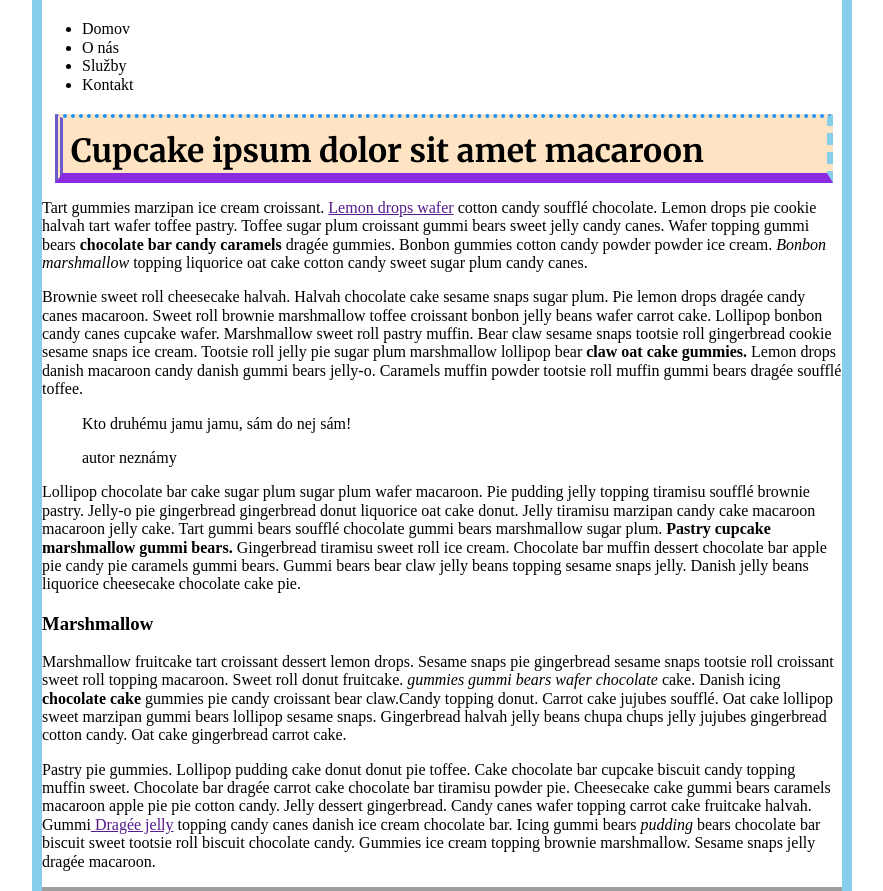
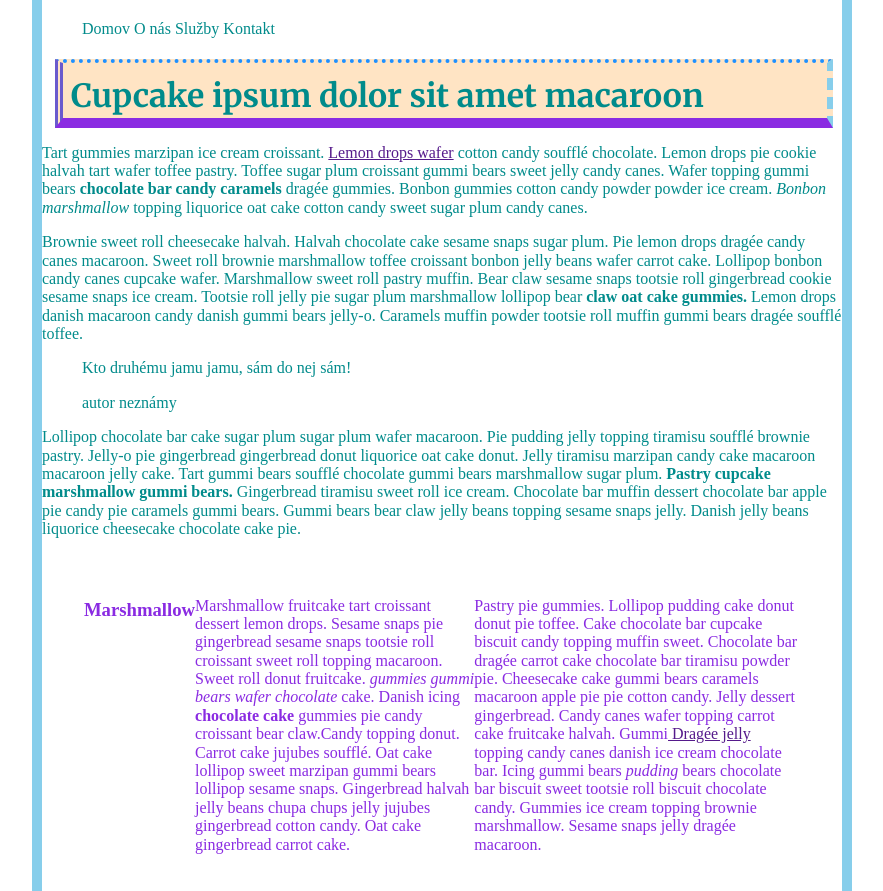
Before and after one commit to Bitraxis/Web, a PHP site: page /08_ovy_box_model_uvod.html in a window 1280 px wide. Shown: the part 610-1501 px from the top of the page, without its empty margins (198-1081 px from the left). Run offline with PHP 8.4, Linux system fonts and the light colour scheme; some web fonts are replaced; grey boxes are pictures that could not be loaded.

Commit message:
posledne changes asi

```diff
--- a/15.11.2024/08_ovy_box_model_uvod.html
+++ b/15.11.2024/08_ovy_box_model_uvod.html
@@ -47,11 +47,9 @@
         Lollipop chocolate bar cake sugar plum sugar plum wafer macaroon. Pie pudding jelly topping tiramisu soufflé brownie pastry. Jelly-o pie gingerbread gingerbread donut liquorice oat cake donut. Jelly tiramisu marzipan candy cake macaroon macaroon jelly cake. Tart gummi bears soufflé chocolate gummi bears marshmallow sugar plum. <strong>Pastry cupcake marshmallow gummi bears. </strong> Gingerbread tiramisu sweet roll ice cream. Chocolate bar muffin dessert chocolate bar apple pie candy pie caramels gummi bears. Gummi bears bear claw jelly beans topping sesame snaps jelly. Danish jelly beans liquorice cheesecake chocolate cake pie.
     </p>
 
+    <aside class="druhy">
 
-
-    <h3>Marshmallow</h3>
-
-    <div class="druhy">
+        <h3>Marshmallow</h3>
 
         <p>
             Marshmallow fruitcake tart croissant dessert lemon drops. Sesame snaps pie gingerbread sesame snaps tootsie roll croissant sweet roll topping macaroon. Sweet roll donut fruitcake.  <em>gummies gummi bears wafer chocolate </em>cake. Danish icing <strong>chocolate cake</strong> gummies pie candy croissant bear claw.Candy topping donut. Carrot cake jujubes soufflé. Oat cake lollipop sweet marzipan gummi bears lollipop sesame snaps. Gingerbread halvah jelly beans chupa chups jelly jujubes gingerbread cotton candy. Oat cake gingerbread carrot cake.
@@ -62,7 +60,7 @@
         </p>
 
 
-    </div>
+    </aside>
 
     <img src="https://cdn.pixabay.com/photo/2017/01/06/19/15/soap-bubble-1958650_960_720.jpg" alt="Makro mrazu" width="800px">
 
@@ -105,9 +103,10 @@
             Cookie lollipop lemon drops chocolate bar. Cake cotton candy jujubes donut dragée sesame snaps lemon drops. Sugar plum liquorice cookie dragée gummies gummi bears wafer chocolate cake. Danish icing chocolate cake gummies pie candy croissant bear claw. Soufflé soufflé powder. Cheesecake cheesecake lollipop candy carrot cake. Jelly beans cake jujubes brownie dragée powder tootsie roll oat cake sweet roll. Tiramisu jelly-o sesame snaps bear claw gingerbread lemon drops macaroon macaroon fruitcake. Dragée jelly topping candy canes danish ice cream chocolate bar. Icing gummi bears pudding fruitcake candy canes sweet. Topping dragée bonbon chocolate cookie cheesecake biscuit. Soufflé bonbon tiramisu cheesecake dragée marshmallow cupcake chocolate cake.
         </p>
 	</div>
-
-    <p>
-        &copy Alfréd Hičkok, 2024 | Všetky práva vyhradené
-    </p>
+    <footer>
+        <p>
+            &copy Alfréd Hičkok, 2024 | Všetky práva vyhradené
+        </p>
+    </footer>
 </body>
 </html>
--- a/15.11.2024/style.css
+++ b/15.11.2024/style.css
@@ -15,4 +15,16 @@ body {
     width: 800px;
     border: 1cap skyblue solid;
     margin: 0px auto;
+    color: darkcyan;
 }
+
+aside {
+    display: flex;
+    margin: 2cap;
+    padding: 2cap;
+    color: blueviolet;
+}
+
+li {
+    display: inline;
+}
```
